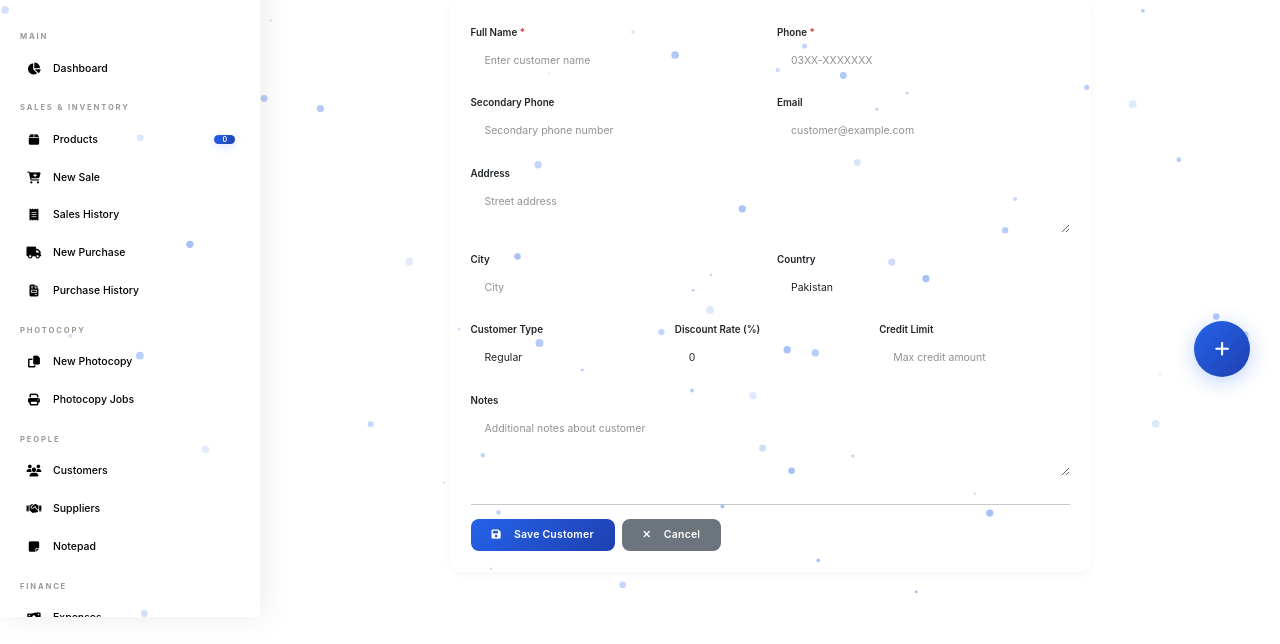
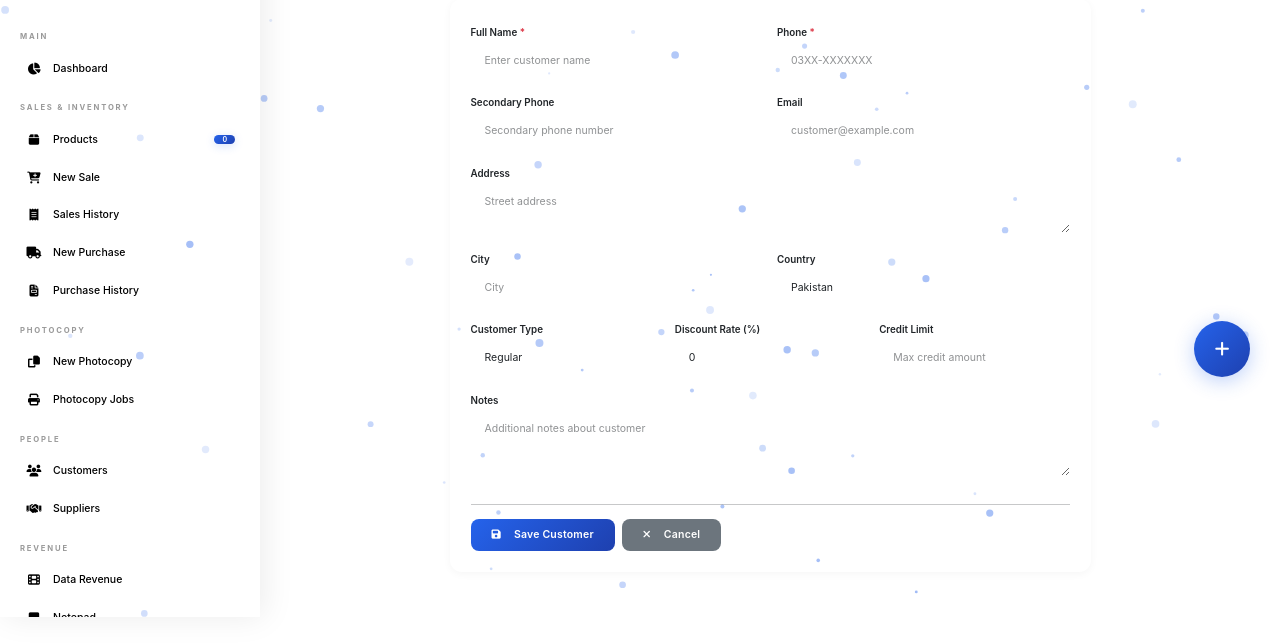
Before and after one commit to bosshanan123-ui/primeaccess-shop, a Flask app: page /add_customer in a window 1280 px wide. Shown: the part 183-827 px from the top of the page. Run offline with Flask 2, Linux system fonts and the light colour scheme; the visitor is signed in with stand-in values (Sample User, id 1); data that the repository does not hold is empty; parts of the project's set-up code (start-up, migrations or seed data) failed here and were passed over; some libraries are stand-ins or nearby versions.

Commit message:
Update base.html

```diff
--- a/templates/base.html
+++ b/templates/base.html
@@ -1469,6 +1469,14 @@
                 <span>Suppliers</span>
             </a>
         </div>
+        <!-- ===== DATA REVENUE SECTION ===== -->
+<div class="menu-label">Revenue</div>
+<div class="nav-item {% if request.endpoint == 'data_revenue' %}active{% endif %}">
+    <a class="nav-link" href="{{ url_for('data_revenue') }}">
+        <i class="fas fa-film"></i>
+        <span>Data Revenue</span>
+    </a>
+</div>
     <div class="nav-item {% if request.endpoint == 'notes' %}active{% endif %}">
     <a class="nav-link" href="{{ url_for('notes') }}">
         <i class="fas fa-sticky-note"></i>
```
